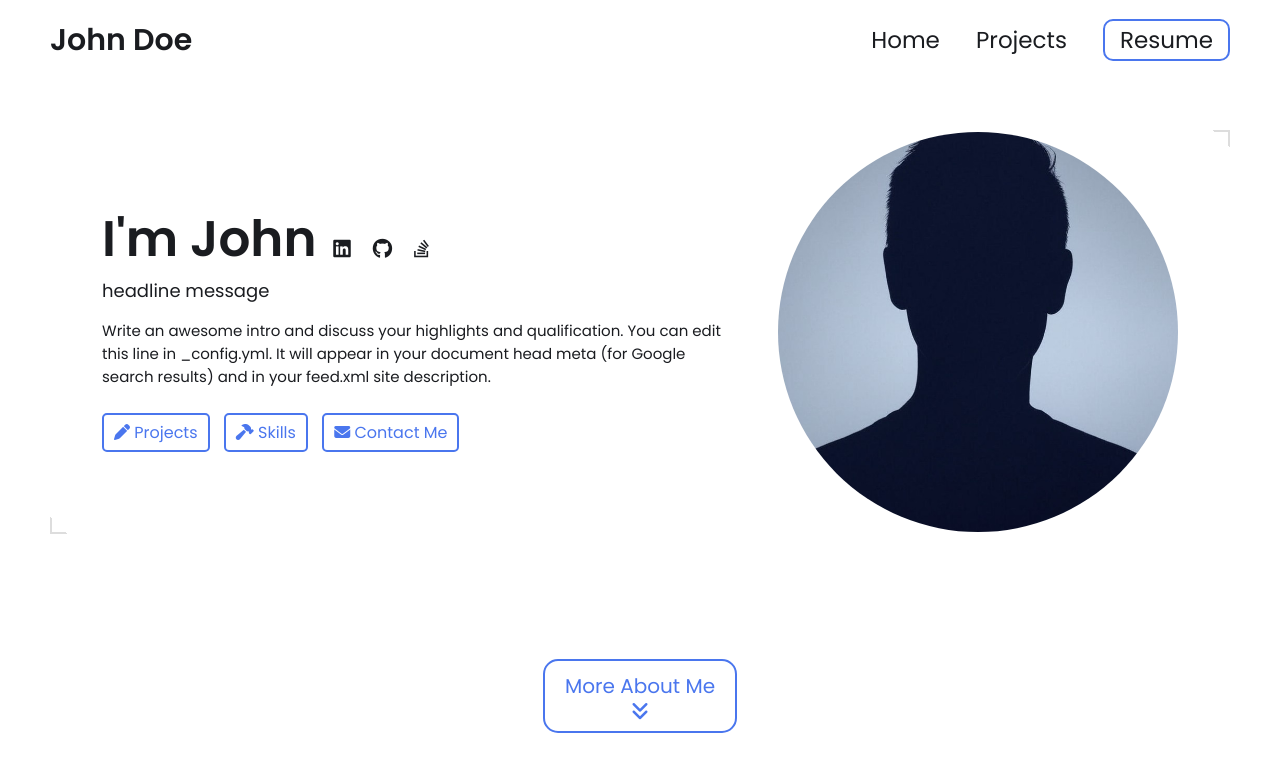
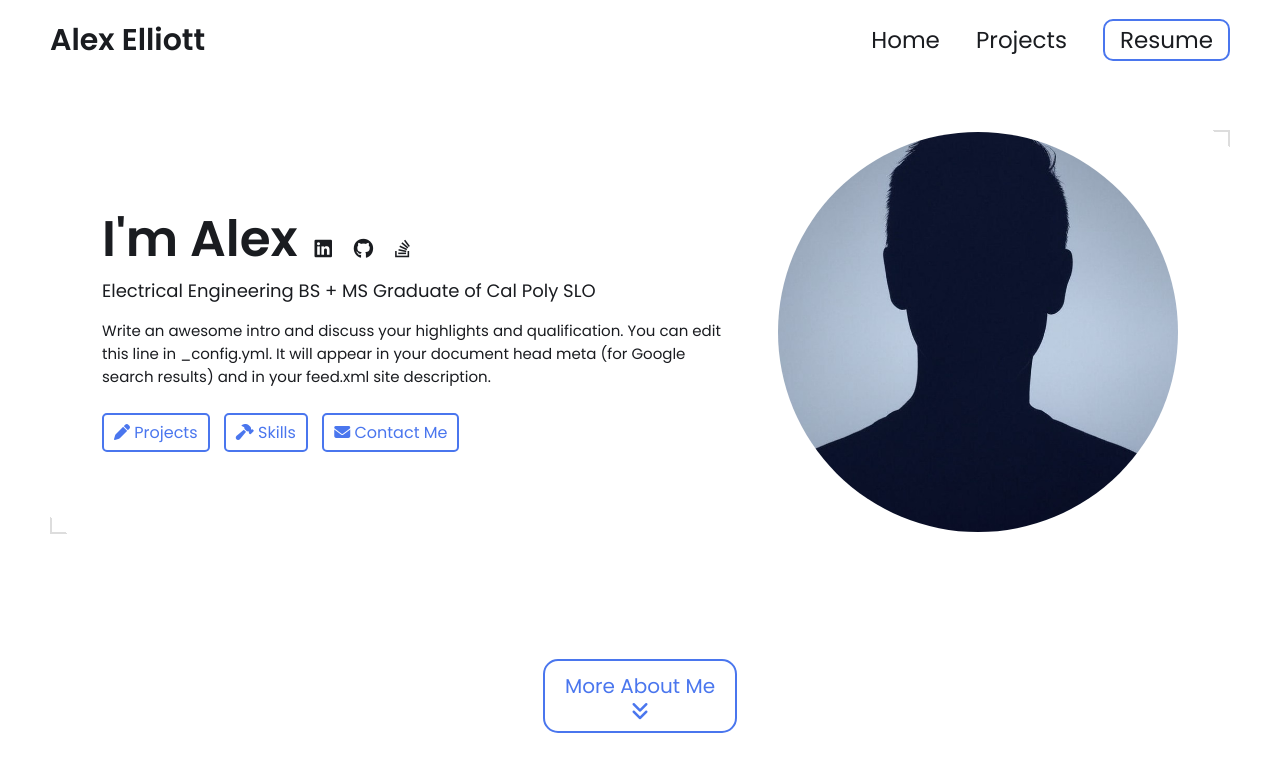
Before and after one commit to AlexanduhHi/alexanduhhi.github.io, a Jekyll site: the page built from index.html, in a window 1280 px wide and 900 px high. Shown: the top 772 px of the window. Built offline with Jekyll 4.4.1, drawn with Linux system fonts in a browser that asks for light colours.

Commit message:
Update _config.yml

```diff
--- a/_config.yml
+++ b/_config.yml
@@ -7,13 +7,13 @@
 
 # Main Page Setup
 
-title: John Doe's Portfolio # This is what shows up in the tab of the browser
+title: Alex Elliott's Portfolio # This is what shows up in the tab of the browser
 
 
 
 # Hero Section
-name: John Doe
-headline: headline message
+name: Alex Elliott
+headline: Electrical Engineering BS + MS Graduate of Cal Poly SLO
 description: >- # dont remove this line. this will ignore all new lines until the next section
   Write an awesome intro and discuss your highlights and qualification. You can edit this
   line in _config.yml. It will appear in your document head meta (for
```
